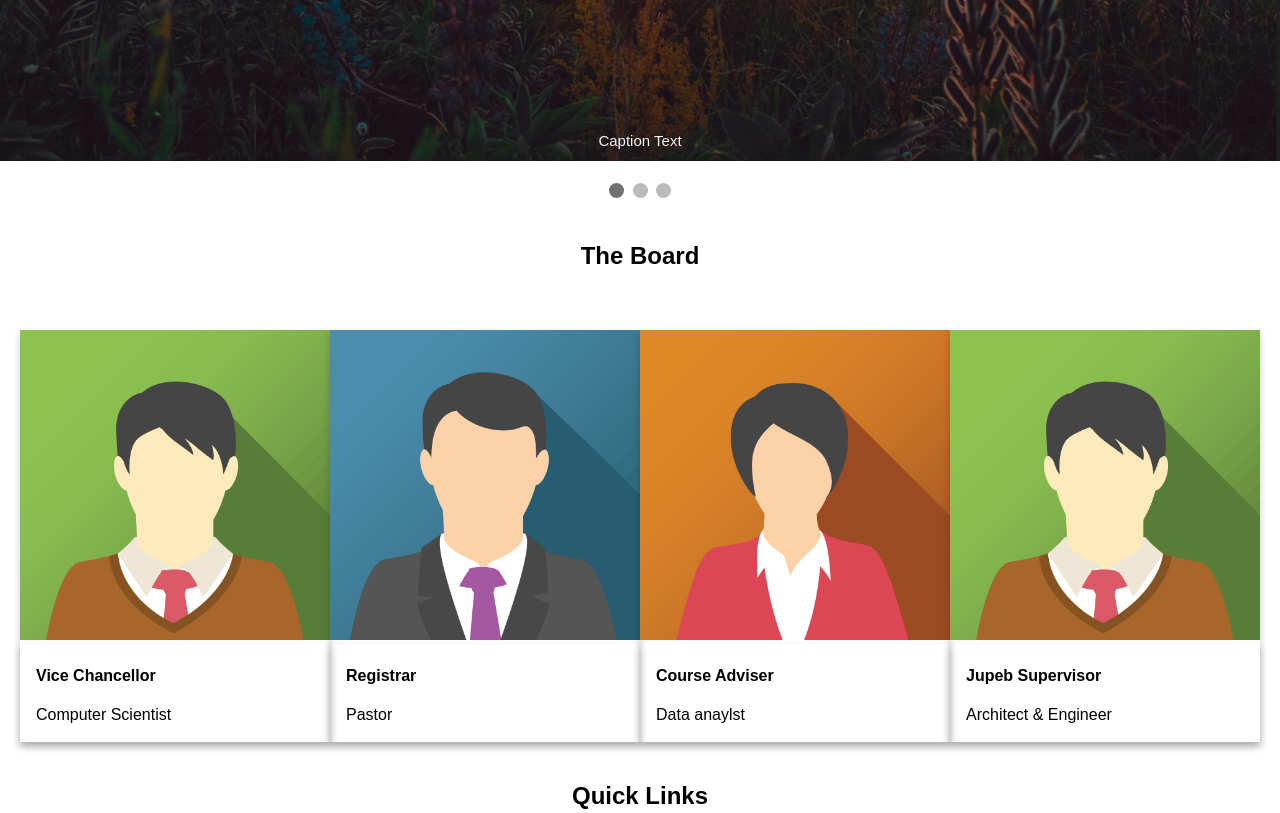
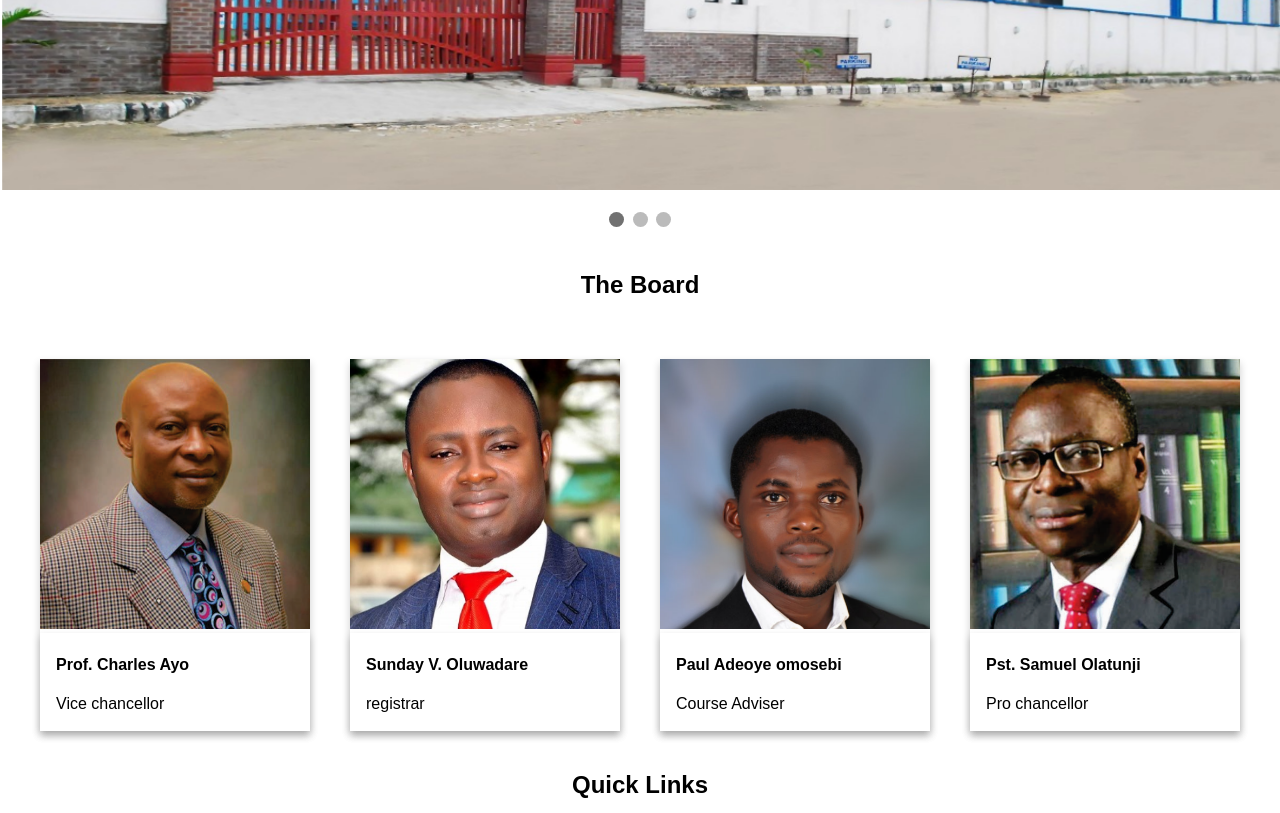
Before and after one commit to Drew-Adeleye/Trinity-University-Jupeb-projectt, a plain HTML site: page index.html in a window 1280 px wide. Shown: the part 420-1233 px from the top of the page. Drawn offline with Linux system fonts and the light colour scheme.

Commit message:
Updated images

```diff
--- a/index.html
+++ b/index.html
@@ -15,7 +15,7 @@
             <ul class="navlist">
                 <li><a href="index.html" class="enabled">Home</a></li>
                 <li><a href="about.html">About us</a></li>
-                <li><a href="contact.html">Conctact</a></li>
+                <li><a href="contact.html">Contact</a></li>
                 <li><a href="https://www.trinityuniversity.edu.ng/" target="_blank">Trinity University</a></li>
             </ul>
         </nav>
@@ -28,20 +28,20 @@
                 <!-- Full-width images with number and caption text -->
                 <div class="mySlides fade">
                   <div class="numbertext">1 / 3</div>
-                  <img src="images/sliderimg1.png" style="width:100%">
-                  <div class="text">Caption Text</div>
+                  <img src="images/tuslider1.png" style="width:100%">
+                  <div class="text"></div>
                 </div>
 
                 <div class="mySlides fade">
                   <div class="numbertext">2 / 3</div>
-                  <img src="images/sliderimg2.png" style="width:100%">
-                  <div class="text">Caption Two</div>
+                  <img src="images/tuslider2.png" style="width:100%">
+                  <div class="text"></div>
                 </div>
 
                 <div class="mySlides fade">
                   <div class="numbertext">3 / 3</div>
-                  <img src="images/sliderimg3.png" style="width:100%">
-                  <div class="text">Caption Three</div>
+                  <img src="images/tuslider3.png" style="width:100%">
+                  <div class="text"></div>
                 </div>
 
                 <!-- Next and previous buttons -->
@@ -66,34 +66,34 @@
           </div>
           <div class="board-cards">
             <div class="card1">
-              <img src="images/avatar2.png" alt="Avatar" style="width:100%">
+              <img src="images/vc.png" alt="Avatar" style="width:100%">
               <div class="container">
-                <h4><b>Vice Chancellor</b></h4>
-                <p>Computer Scientist</p>
+                <h4><b>Prof. Charles Ayo</b></h4>
+                <p>Vice chancellor</p>
               </div>
             </div>
 
             <div class="card2">
-              <img src="images/img_avatar.png" alt="Avatar" style="width:100%">
+              <img src="images/registrar.png" alt="Avatar" style="width:100%">
               <div class="container">
-                <h4><b>Registrar</b></h4>
-                <p>Pastor</p>
+                <h4><b>Sunday V. Oluwadare</b></h4>
+                <p>registrar</p>
               </div>
             </div>
 
             <div class="card3">
-              <img src="images/avatar6.png" alt="Avatar" style="width:100%">
+              <img src="images/omosebi.png" alt="Avatar" style="width:100%">
               <div class="container">
-                <h4><b>Course Adviser</b></h4>
-                <p>Data anaylst</p>
+                <h4><b>Paul Adeoye omosebi</b></h4>
+                <p>Course Adviser</p>
               </div>
             </div>
 
             <div class="card">
-              <img src="images/avatar2.png" alt="Avatar" style="width:100%">
+              <img src="images/prochancellor.png" alt="Avatar" style="width:100%">
               <div class="container">
-                <h4><b>Jupeb Supervisor</b></h4>
-                <p>Architect & Engineer</p>
+                <h4><b>Pst. Samuel Olatunji</b></h4>
+                <p>Pro chancellor</p>
               </div>
             </div>
 
--- a/styles.css
+++ b/styles.css
@@ -253,6 +253,7 @@ body {
   box-shadow: 0 4px 8px 0 rgba(0,0,0,0.2);
   transition: 0.3s;
   margin: auto;
+  max-width: 270px;
 }
 .board-cards div:hover {
   box-shadow: 0 8px 16px 0 rgba(0,0,0,0.2);
@@ -272,6 +273,7 @@ body {
   }
   .board-cards div {
     margin-bottom: 10px;
+    max-width: 400px;
   }
 
 }
```
Also changed, not shown: about.html (+1 -1 lines), contact.html (+1 -1 lines), images/omosebi.png (added), images/prochancellor.png (added), images/registrar.png (added), images/tuslider1.png (added), images/tuslider2.png (added), images/tuslider3.png (added), images/vc.png (added).
